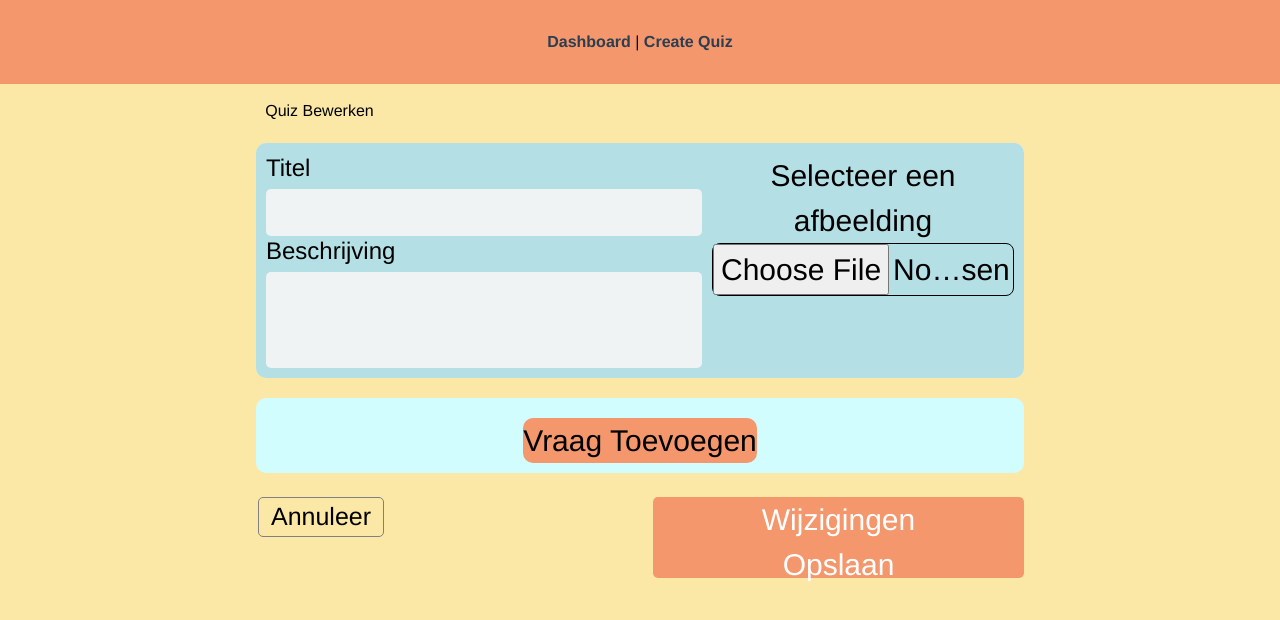
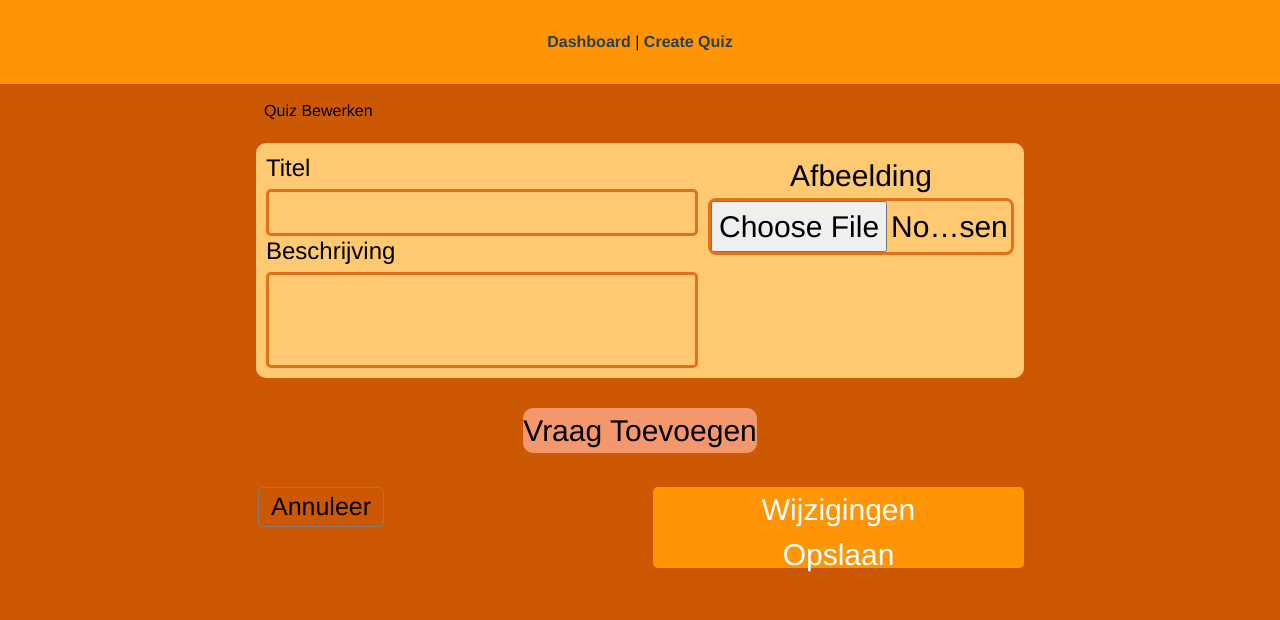
Before and after one commit to TeunSpithoven/thinku, a Vue app: page /editQuiz in a window 1280 px wide. Shown: the top 620 px of the page. Built offline with nearby package versions, Linux system fonts and the light colour scheme.

Commit message:
style update

```diff
--- a/src/App.vue
+++ b/src/App.vue
@@ -15,12 +15,14 @@
   /* color: #2c3e50; */
   color: rgb(0, 0, 0);
   min-height: 100vh;
-  background-color: #FBE8A6;
+  /* background-color: #FBE8A6; */
+  background-color: #cc5803;
 }
 
 nav {
   padding: 30px;
-  background-color: #F4976C;
+  /* background-color: #e2711d; */
+  background-color: #ff9505;
 }
 
 nav a {
--- a/src/components/answer/AnswerCard.vue
+++ b/src/components/answer/AnswerCard.vue
@@ -110,11 +110,7 @@ export default {
   padding: 2px;
   font-size: 24px;
 }
-.answerCardContainer:nth-of-type(2n) > div {
-  /* background-color: rgb(76, 219, 76); */
-}
 .item1 {
-  width: 100px;
   grid-area: correct;
 }
 .item2 {
--- a/src/components/answer/AnswerList.vue
+++ b/src/components/answer/AnswerList.vue
@@ -155,14 +155,18 @@ tr:nth-child(even) {
   display: contents;
 }
 ul > li:nth-of-type(odd) {
-  background-color: #eff3f4;
+  background-color: transparent;
+  /* background-color: #eff3f4; */
 }
 ul > li:nth-of-type(even) {
-  background-color: #cac9c9;
+  background-color: transparent;
+  /* background-color: #cac9c9; */
 }
 ul > li {
   /* lijn tussen antwoorden */
-  border-bottom: 1px solid rgb(0, 0, 0);
+
+  border-bottom: 3px solid #e2711d;
+  /* border-bottom: 1px solid rgb(0, 0, 0); */
 }
 ul > li:last-child {
   border-bottom: none;
--- a/src/components/dashboard/DashboardButtons.vue
+++ b/src/components/dashboard/DashboardButtons.vue
@@ -20,8 +20,10 @@ export default {
 
 <style scoped>
 #dashboardButtons {
+  padding-top:10px;
   width: 100%;
   height: 100%;
+  min-height: 50px;
   line-height: 100%;
   display: grid;
   grid-template-columns: 0.8fr 0.5fr 0.5fr 2.2fr;
@@ -33,14 +35,18 @@ export default {
   width: 100%;
   height: 100%;
   max-height: 100px;
-  border: 1px solid #000000;
+  /* border: 1px solid #000000; */
+  border: 3px solid #e2711d;
+  background-color: #ff9505;
   border-radius: 10px;
 }
 #dashboardButtons > div > input {
   width: 100%;
   height: 100%;
   max-height: 80px;
-  border: 1px solid #000000;
+  /* border: 1px solid #000000; */
+  border: 3px solid #e2711d;
+  background-color: #ff9505;
   border-radius: 10px;
 }
 #searchField {
--- a/src/components/dashboard/QuizList.vue
+++ b/src/components/dashboard/QuizList.vue
@@ -1,5 +1,6 @@
 <template>
   <ul id="quizList">
+    <div v-if="quizzes.length < 1">You have no quizzes yet, go and create one</div>
     <li v-for="quiz in quizzes" :key="quiz.id">
       <div id="gridItem">
         <QuizCard :quiz="quiz" />
--- a/src/components/question/QuestionCard.vue
+++ b/src/components/question/QuestionCard.vue
@@ -65,7 +65,9 @@ export default {
 
   position: relative;
   padding: 10px;
-  background-color: #B4DFE5;
+  /* background-color: #B4DFE5; */
+  /* background-color: white; */
+  background-color: #ffc971;
 }
 
 .gridContainer {
--- a/src/components/question/QuestionInfo.vue
+++ b/src/components/question/QuestionInfo.vue
@@ -8,7 +8,7 @@
     <label for="time" class="label item3">Tijd (s)</label>
     <label for="delete" class="label item4"></label>
   </div>
-  type: {{this.type}}
+  <!-- type: {{this.type}} -->
   <Form id="info" class="gridContainer" @submit="nothing">
     <div id="type" class="gridItem item1">
       <QuestionTypeDropDown @update-type="updateType" :type="this.type" />
@@ -208,7 +208,9 @@ export default {
 
   /* color: #000000; */
   /* border: 1px solid #000000; */
-  background-color: #eff3f4;
+  /* background-color: #eff3f4; */
+  background-color: transparent;
+  border: 3px solid #e2711d;
 }
 .item1 {
   /* type  */
--- a/src/components/question/QuestionList.vue
+++ b/src/components/question/QuestionList.vue
@@ -47,22 +47,6 @@
         <div v-if="toggleDrag">Opslaan</div>
       </button>
     </div>
-    <!-- <table>
-      <tr>
-        <th>id</th>
-        <th>number</th>
-        <th>question</th>
-        <th>type</th>
-        <th>time</th>
-      </tr>
-      <tr v-for="question in questionList" :key="question.id">
-        <td>{{ question.id }}</td>
-        <td>{{ question.number }}</td>
-        <td>{{ question.question }}</td>
-        <td>{{ question.type }}</td>
-        <td>{{ question.time }}</td>
-      </tr>
-    </table> -->
   </div>
 </template>
 
@@ -115,8 +99,13 @@ export default {
         this.$store.commit("updateAllQuestions", value);
       },
     },
-    toggleDrag() {
-      return this.$store.state.Question.dragQuestions;
+    toggleDrag: {
+      get() {
+        return this.$store.state.Question.dragQuestions;
+      },
+      set(value) {
+        this.$store.commit("updateDragQuestions", value);
+      },
     },
   },
   methods: {
@@ -137,42 +126,24 @@ export default {
 </script>
 
 <style scoped>
-table {
-  font-family: arial, sans-serif;
-  border-collapse: collapse;
-  width: 100%;
-}
-
-td,
-th {
-  border: 1px solid #dddddd;
-  text-align: left;
-  padding: 8px;
-}
-
-tr:nth-child(even) {
-  background-color: #dddddd;
-}
-
 #questionListContainer {
   overflow: auto;
   box-sizing: border-box;
 
   position: relative;
 
-  /* border: 1px solid #000000; */
   border-radius: 10px;
-  /* background-color: #D2FDFF; */
+  background-color: transparent;
 }
 .gridContainer {
   display: grid;
   gap: 10px;
-  padding: 10px;
+  /* padding: 10px; */
 }
 .questionGridContainer {
   display: grid;
   gap: 10px;
-  padding: 10px;
+  /* padding: 10px; */
   padding-bottom: 0px;
 }
 .grid-item {
--- a/src/components/quiz/CreateQuiz.vue
+++ b/src/components/quiz/CreateQuiz.vue
@@ -69,7 +69,8 @@ export default {
   padding-right: 20%;
 }
 .grid-item {
-  background-color: #D2FDFF;
+  /* background-color: #D2FDFF; */
+  background-color: transparent;
   border-radius: 10px;
   text-align: center;
   /* deze padding weghalen */
@@ -89,7 +90,8 @@ export default {
 #knoppen {
   position: relative;
   height: 114px;
-  background-color: #FBE8A6;
+  /* background-color: #FBE8A6; */
+  background-color: transparent;
 }
 #knoppen > button {
   box-sizing: border-box;
@@ -101,7 +103,8 @@ export default {
   height: 81px;
   right: 0px;
   top: 4px;
-  background-color: #F4976C;
+  /* background-color: #F4976C; */
+  background-color: #ff9505;
   color: white;
 }
 #annuleerKnop {
--- a/src/components/quiz/QuizInfo.vue
+++ b/src/components/quiz/QuizInfo.vue
@@ -37,7 +37,7 @@
         </ErrorMessage>
       </Form>
       <div class="image">
-        <label for="quizImage">Selecteer een afbeelding</label>
+        <label for="quizImage">Afbeelding</label>
         <imageUpload id="quizImage" class="imageInput" />
       </div>
     </div>
@@ -124,7 +124,8 @@ export default {
 
   /* border: 1px solid #000000; */
   border-radius: 10px;
-  background-color: #B4DFE5;
+  /* background-color: #B4DFE5; */
+  background-color: #ffc971;
 }
 .gridContainer {
   display: grid;
@@ -143,7 +144,9 @@ export default {
   width: 100%;
   height: 100%;
   border-radius: 5px;
-  background-color: #eff3f4;
+  border: 3px solid #e2711d;
+  /* background-color: #eff3f4; */
+  background-color: transparent;
 }
 #titel {
   position: relative;
@@ -194,7 +197,8 @@ export default {
   max-width: 100%;
   height: auto;
 
-  border: 1px solid #000000;
+  /* border: 1px solid #000000; */
+  border: 3px solid #e2711d;
 }
 textarea {
   resize: none;
--- a/src/store/modules/questionStore.js
+++ b/src/store/modules/questionStore.js
@@ -103,6 +103,9 @@ const questionStore = {
     renderQuestions(state) {
       state.renderQuestions = true;
     },
+    updateDragQuestions(state, value) {
+      state.dragQuestions = value;
+    },
     enableQuestionDrag(state) {
       // console.log('question drag true')
       state.dragQuestions = true;
```
